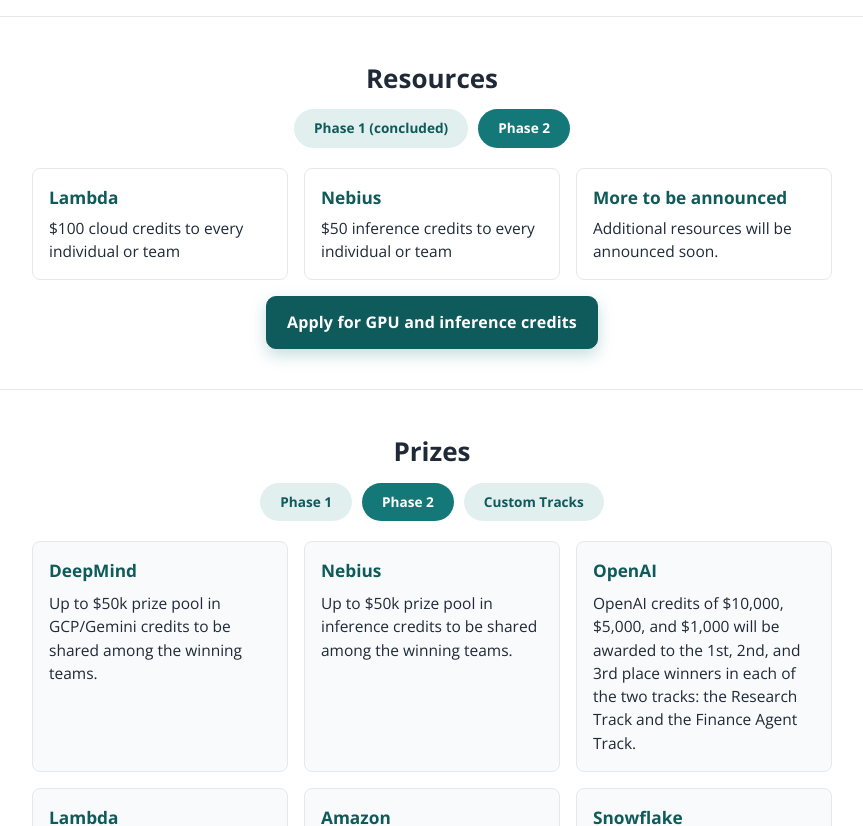
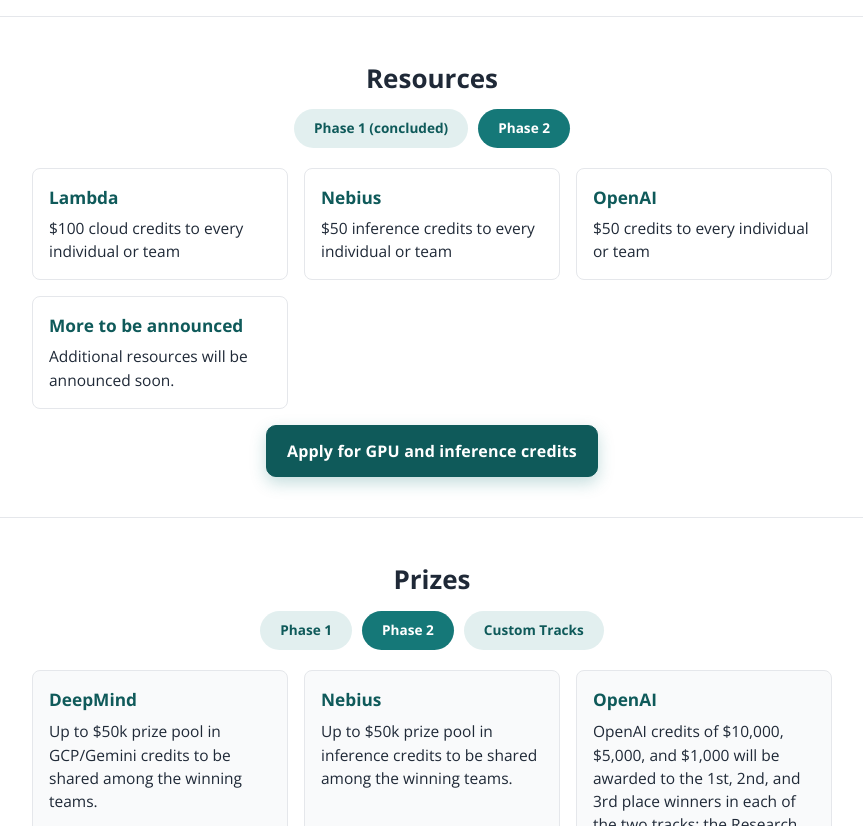
Before and after one commit to rdi-berkeley/rdi-berkeley.github.io, a Jekyll site: the page agentx-agentbeats.html, which Jekyll copies as it is, in a window 1280 px wide and 900 px high, scrolled down 3132 px, cut to the strip 74-900 px from the top of the window. Shown: the whole strip, without its empty margins (208-1071 px from the left). Built offline with Jekyll 4.4.1, drawn with Linux system fonts in a browser that asks for light colours.

Commit message:
agentx-agentbeats: openai credits

```diff
--- a/agentx-agentbeats.html
+++ b/agentx-agentbeats.html
@@ -688,6 +688,10 @@
             <article class="resource-card">
               <h3>Nebius</h3>
               <p>$50 inference credits to every individual or team</p>
+            </article>
+            <article class="resource-card">
+              <h3>OpenAI</h3>
+              <p>$50 credits to every individual or team</p>
             </article>
             <article class="resource-card">
               <h3>More to be announced</h3>
```
